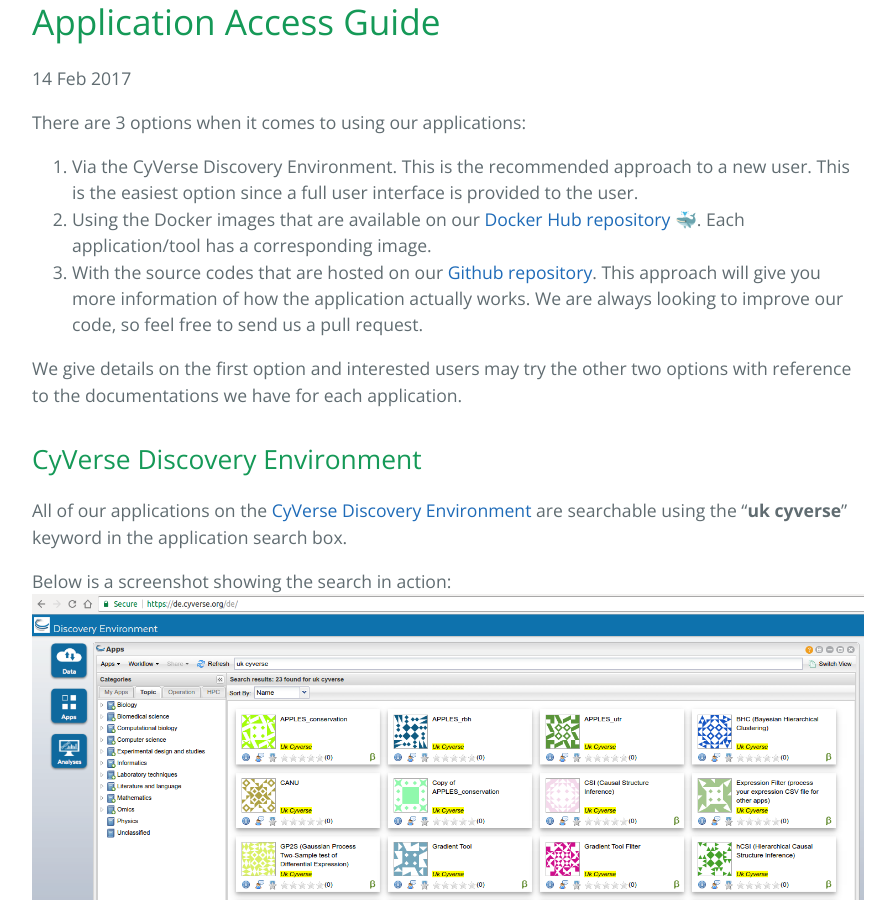
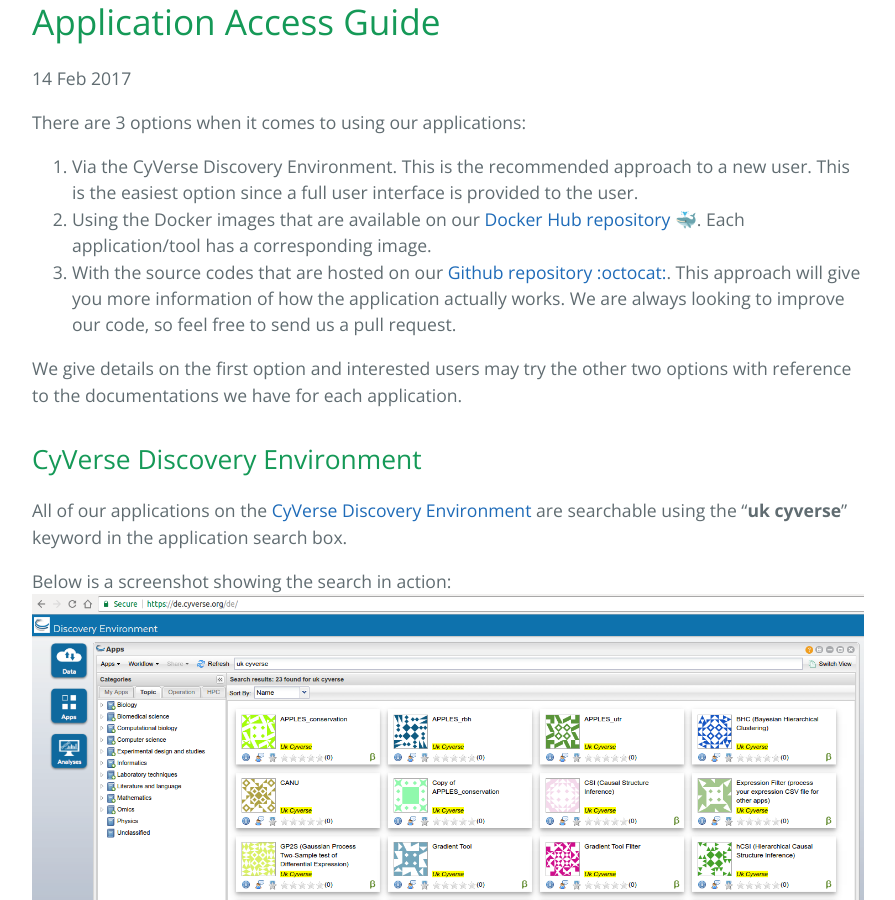
Before and after one commit to cyversewarwick/cyversewarwick.github.io, a Jekyll site: the page built from _posts/2017-02-14-application-access-guide.md, in a window 1280 px wide and 900 px high, scrolled down 372 px. Shown: the whole window, without its empty margins (192-1087 px from the left). Built offline with Jekyll 4.4.1, drawn with Linux system fonts in a browser that asks for light colours; emoji names are drawn with the system emoji font; some of the changed lines change nothing that is shown.

Commit message:
Update 2017-02-14-application-access-guide.md

```diff
--- a/_posts/2017-02-14-application-access-guide.md
+++ b/_posts/2017-02-14-application-access-guide.md
@@ -8,7 +8,7 @@
 
 1. Via the CyVerse Discovery Environment. This is the recommended approach to a new user. This is the easiest option since a full user interface is provided to the user.
 2. Using the Docker images that are available on our [Docker Hub repository :whale:](https://hub.docker.com/u/cyversewarwick/). Each application/tool has a corresponding image.
-3. With the source codes that are hosted on our [Github repository](https://github.com/cyversewarwick). This approach will give you more information of how the application actually works. We are always looking to improve our code, so feel free to send us a pull request.
+3. With the source codes that are hosted on our [Github repository :octocat:](https://github.com/cyversewarwick). This approach will give you more information of how the application actually works. We are always looking to improve our code, so feel free to send us a pull request.
 
 We give details on the first option and interested users may try the other two options with reference to the documentations we have for each application.
 
```
